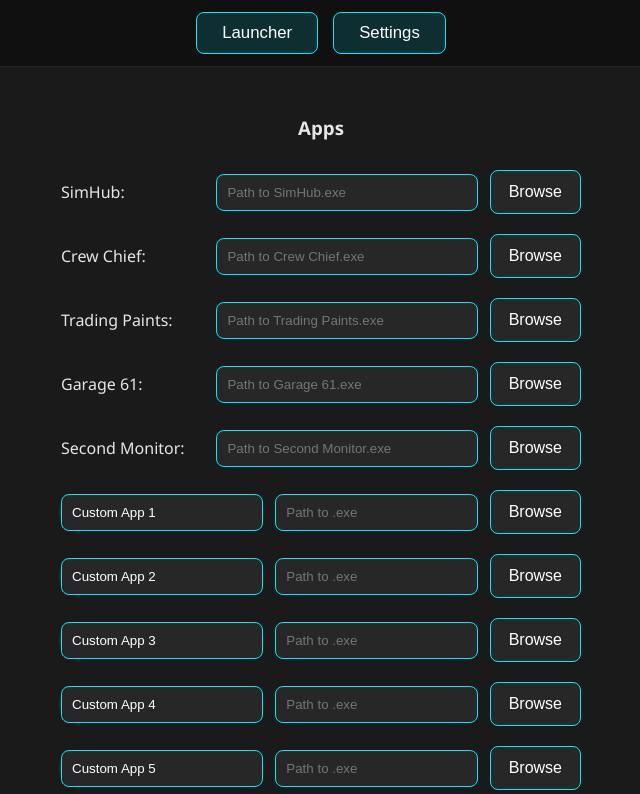
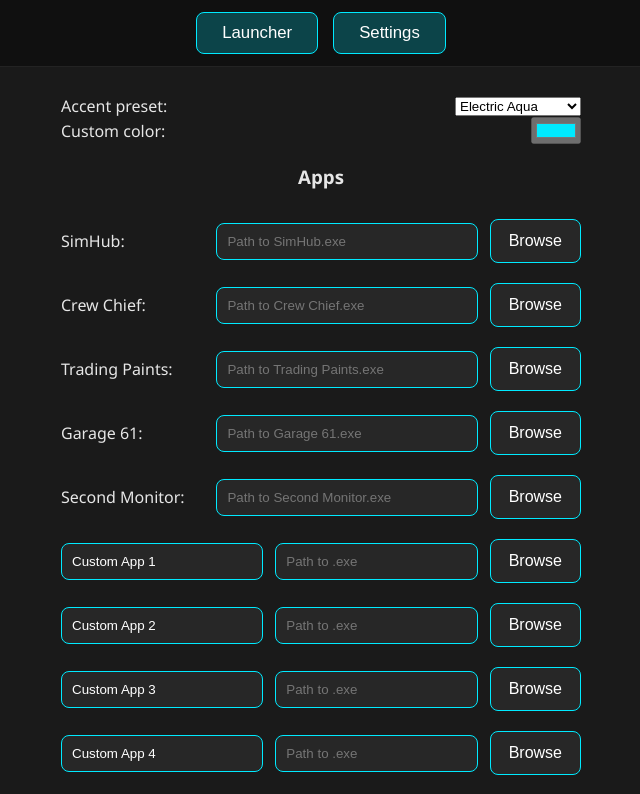
Before and after one commit to Shieldxx/SimLauncher, an Electron app: page index.html in a window 800 px wide. Both pictures are taken after a click on the button "Settings". Shown: the top 794 px of the page, without its empty margins (79-719 px from the left). Drawn offline with Linux system fonts and the light colour scheme; no server answers.

Commit message:
accent presets and custom color

```diff
--- a/index.html
+++ b/index.html
@@ -33,12 +33,31 @@
     </div>
 
     <div id="settings" class="tab-content">
+    <div class="setting-item">
+  <label for="accent-presets">Accent preset:</label>
+  <select id="accent-presets">
+    <!-- options injected by JS; fallback kept for accessibility -->
+    <option value="#00eaff">Electric Aqua</option>
+    <option value="#3498db">SimHub Blue</option>
+    <option value="#00ff88">Racing Green</option>
+    <option value="#f1c40f">CrewChief Yellow</option>
+    <option value="#6e5bfb">Cyber Purple</option>
+    <option value="#ff2233">Milano Red</option>
+    <option value="custom">Custom...</option>
+  </select>
+</div>
+
+<div class="setting-item">
+  <label for="accent-custom">Custom color:</label>
+  <input id="accent-custom" type="color" value="#00eaff" disabled>
+</div>
+
         <div id="general-settings-form">
              </div>
 
         <div id="global-settings-form"></div>
 
-        <button id="save-settings-btn" onclick="settings.save()">Save Global Paths</button>
+        <button id="save-settings-btn" onclick="settings.save()">Save Settings</button>
         <div id="settings-status"></div>
     </div>
 
--- a/renderer.js
+++ b/renderer.js
@@ -304,6 +304,7 @@
 window.onload = () => {
     settings.generateForm();
     settings.load();
+    settings.initAccentPresets();
     ui.generateGameButtons();
     ui.showTab('launcher');
 };
@@ -314,3 +315,96 @@
 window.profiles = profiles;
 window.launchGame = launchGame;
 window.browsePath = browsePath;
+
+// Helper: convert hex like "#rrggbb" to rgba(r,g,b,a)
+function hexToRgba(hex, alpha = 1) {
+    if (!hex) return `rgba(0,234,255,${alpha})`;
+    const h = hex.replace('#','');
+    const r = parseInt(h.substring(0,2), 16);
+    const g = parseInt(h.substring(2,4), 16);
+    const b = parseInt(h.substring(4,6), 16);
+    return `rgba(${r},${g},${b},${alpha})`;
+}
+
+// Apply accent hex and computed glow (24% opacity)
+function applyAccentColor(hex) {
+    if (!hex || typeof hex !== 'string') return;
+    document.documentElement.style.setProperty('--accent', hex);
+    // compute glow as rgba with 24% alpha
+    const glow = hexToRgba(hex, 0.24);
+    document.documentElement.style.setProperty('--accent-glow', glow);
+}
+
+// Replacement: initialize accent presets and persist custom color separately
+settings.initAccentPresets = () => {
+    const presetSelect = document.getElementById('accent-presets');
+    const customInput = document.getElementById('accent-custom');
+
+    if (!presetSelect || !customInput) return;
+
+    // Load saved values
+    const savedPreset = localStorage.getItem('simLauncherAccentPreset') || '';
+    const savedCustom = localStorage.getItem('simLauncherAccentCustom') || '';
+
+    // Always restore custom input value (so it is remembered even when not active)
+    if (savedCustom) {
+        customInput.value = savedCustom;
+    } else {
+        // keep the color input default in sync with current CSS accent if nothing saved
+        const rootAccent = getComputedStyle(document.documentElement).getPropertyValue('--accent').trim() || '#00eaff';
+        customInput.value = rootAccent;
+    }
+
+    // Apply saved preset (custom takes precedence)
+    if (savedPreset === 'custom' && customInput.value) {
+        applyAccentColor(customInput.value);
+        presetSelect.value = 'custom';
+        customInput.disabled = false;
+    } else if (savedPreset) {
+        applyAccentColor(savedPreset);
+        presetSelect.value = savedPreset;
+        customInput.disabled = false; // keep input enabled so user can preview/change stored custom if desired
+        // We keep customInput enabled (not strictly required) — you can set to true/false as UX preference.
+        // If you prefer it disabled when not 'custom', change to `customInput.disabled = true;`
+        customInput.disabled = true;
+    } else {
+        // No preset saved: use root accent and keep custom input disabled
+        const rootAccent = getComputedStyle(document.documentElement).getPropertyValue('--accent').trim() || '#00eaff';
+        applyAccentColor(rootAccent);
+        presetSelect.value = rootAccent;
+        customInput.disabled = true;
+    }
+
+    // When user selects a preset
+    presetSelect.addEventListener('change', (e) => {
+        const v = e.target.value;
+        if (v === 'custom') {
+            // enable the color control and apply its current value
+            customInput.disabled = false;
+            const color = customInput.value || '#00eaff';
+            applyAccentColor(color);
+            localStorage.setItem('simLauncherAccentPreset', 'custom');
+            // Also persist the current custom color (no loss)
+            localStorage.setItem('simLauncherAccentCustom', color);
+        } else {
+            // If user chooses a preset, disable color input (change if you prefer preview enabled)
+            customInput.disabled = true;
+            applyAccentColor(v);
+            localStorage.setItem('simLauncherAccentPreset', v);
+            // Do NOT clear saved custom value — keep it for later
+        }
+    });
+
+    // When user picks a custom color we ALWAYS save it, even if a non-custom preset is active.
+    customInput.addEventListener('input', (e) => {
+        const color = e.target.value;
+        // Save custom regardless of current preset so it's remembered for later
+        localStorage.setItem('simLauncherAccentCustom', color);
+
+        // If 'custom' preset is active, apply immediately.
+        if (presetSelect.value === 'custom') {
+            applyAccentColor(color);
+            localStorage.setItem('simLauncherAccentPreset', 'custom');
+        }
+    });
+};
--- a/style.css
+++ b/style.css
@@ -323,3 +323,39 @@
   margin-right: 8px;
   font-size: 1.1em;        /* slightly bigger */
 }
+
+/* ===== Scrollbar (Chrome / Electron / Edge) ===== */
+
+/* whole scrollbar area */
+::-webkit-scrollbar {
+    width: 10px;
+    background: transparent;
+}
+
+/* track (background behind thumb) */
+::-webkit-scrollbar-track {
+    background: rgba(255,255,255,0.03);     /* subtle */
+    border-radius: 10px;
+}
+
+/* thumb (scroll handle) */
+::-webkit-scrollbar-thumb {
+    background: var(--accent);              /* the actual accent */
+    border-radius: 10px;
+    border: 2px solid #1f1f1f;              /* gives nice frosted outline */
+    background-clip: padding-box;
+    transition: background .2s ease, opacity .2s ease;
+    opacity: 0.7;
+}
+
+/* hover state */
+::-webkit-scrollbar-thumb:hover {
+    opacity: 1;
+    background: var(--accent);
+    box-shadow: 0 0 8px var(--accent-glow);
+}
+
+/* optional: scrollbar corner (where both axes meet) */
+::-webkit-scrollbar-corner {
+    background: transparent;
+}
```
